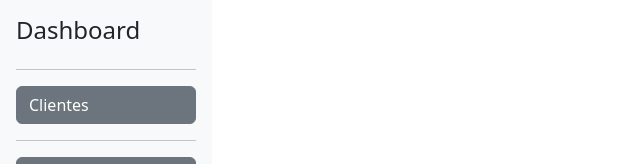
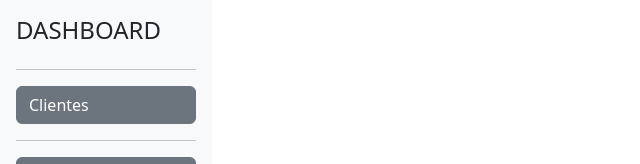
Before and after one commit to norberto1995/GestionInventarioSpring, a React (Create React App) app in the folder react-app/: page / in a window 1280 px wide. Shown: the top 164 px of the page, without its empty margins (0-640 px from the left). Built offline with nearby package versions, Linux system fonts and the light colour scheme.

Commit message:
puse en mayusculas el titulo

```diff
--- a/react-app/src/plantilla/navegacion.js
+++ b/react-app/src/plantilla/navegacion.js
@@ -10,7 +10,7 @@ export default function Navegacion() {
   return (
 
 <div className="d-flex flex-column p-3 bg-light" style={{height: "100vh", width: "250px"}}>
-      <h4>Dashboard</h4>
+      <h4>DASHBOARD</h4>
       <hr/>
 
       <ul className="nav nav-pills flex-column mb-2">
```
